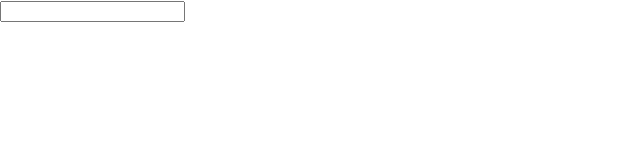
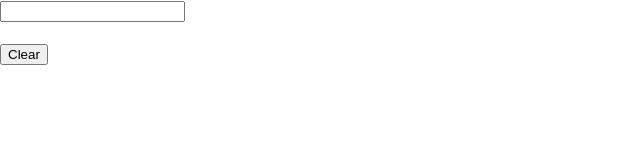
Before and after one commit to Hdonge/react-basic, a React (Create React App) app in the folder myapp/: page / in a window 1280 px wide. Shown: the top 160 px of the page, without its empty margins (0-640 px from the left). Built offline with nearby package versions, Linux system fonts and the light colour scheme.

Commit message:
react js Refs

```diff
--- a/myapp/src/App.js
+++ b/myapp/src/App.js
@@ -1,5 +1,5 @@
 import React, { Component } from 'react';
-import PropTypes from 'prop-types';
+import ReactDOM from 'react-dom';
 import logo from './logo.svg';
 import './App.css';
 
@@ -15,6 +15,11 @@ class App extends Component {
     this.updateState = this.updateState.bind(this);
   }
 
+  clearInput() {
+    this.setState({ data: '' });
+    ReactDOM.findDOMNode(this.refs.myText).focus();
+  }
+
   updateState(e) {
     this.setState({ data: e.target.value });
   };
@@ -22,8 +27,9 @@ class App extends Component {
   render() {
     return (
       <div>
-        <input type="text" value={this.state.data} onChange={this.updateState} />
+        <input type="text" value={this.state.data} onChange={this.updateState} ref="myText" />
         <h4>{this.state.data}</h4>
+        <button onClick={this.clearInput.bind(this)}>Clear</button>
       </div>
     );
   }
```
